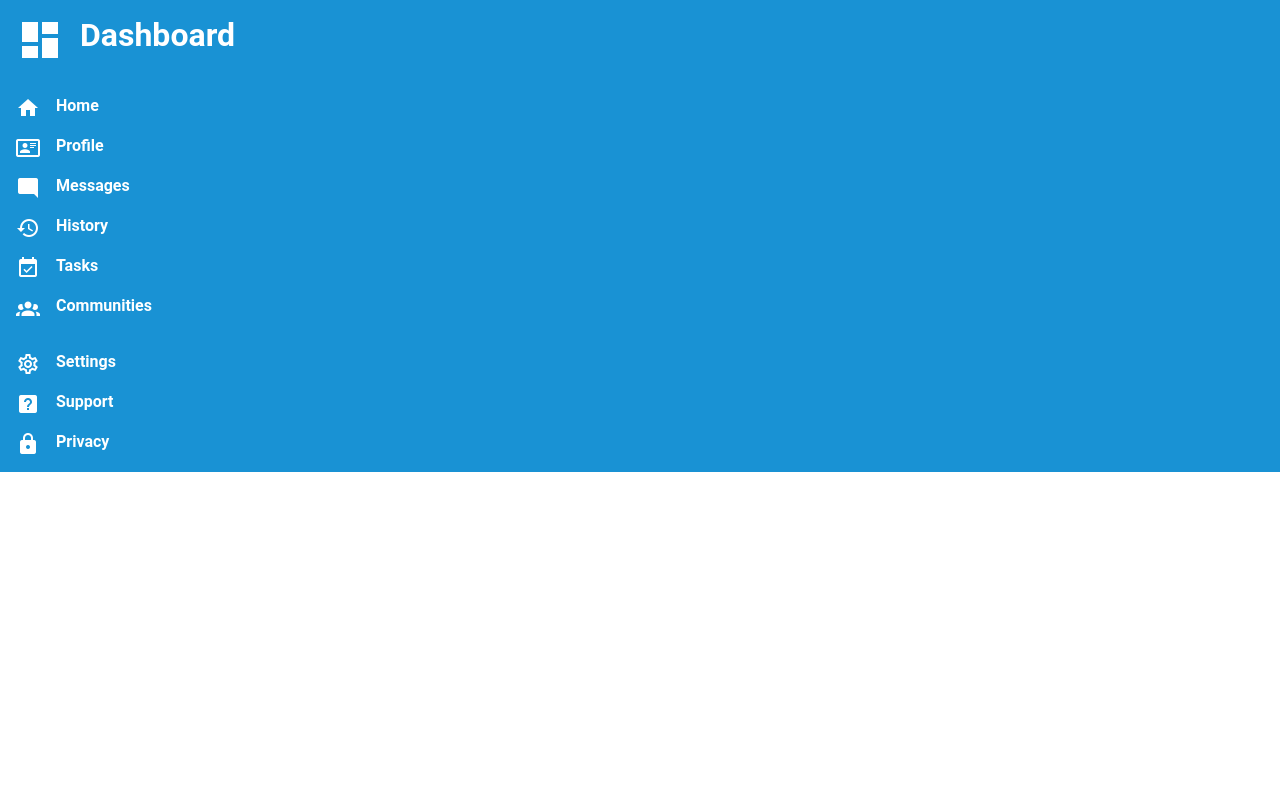
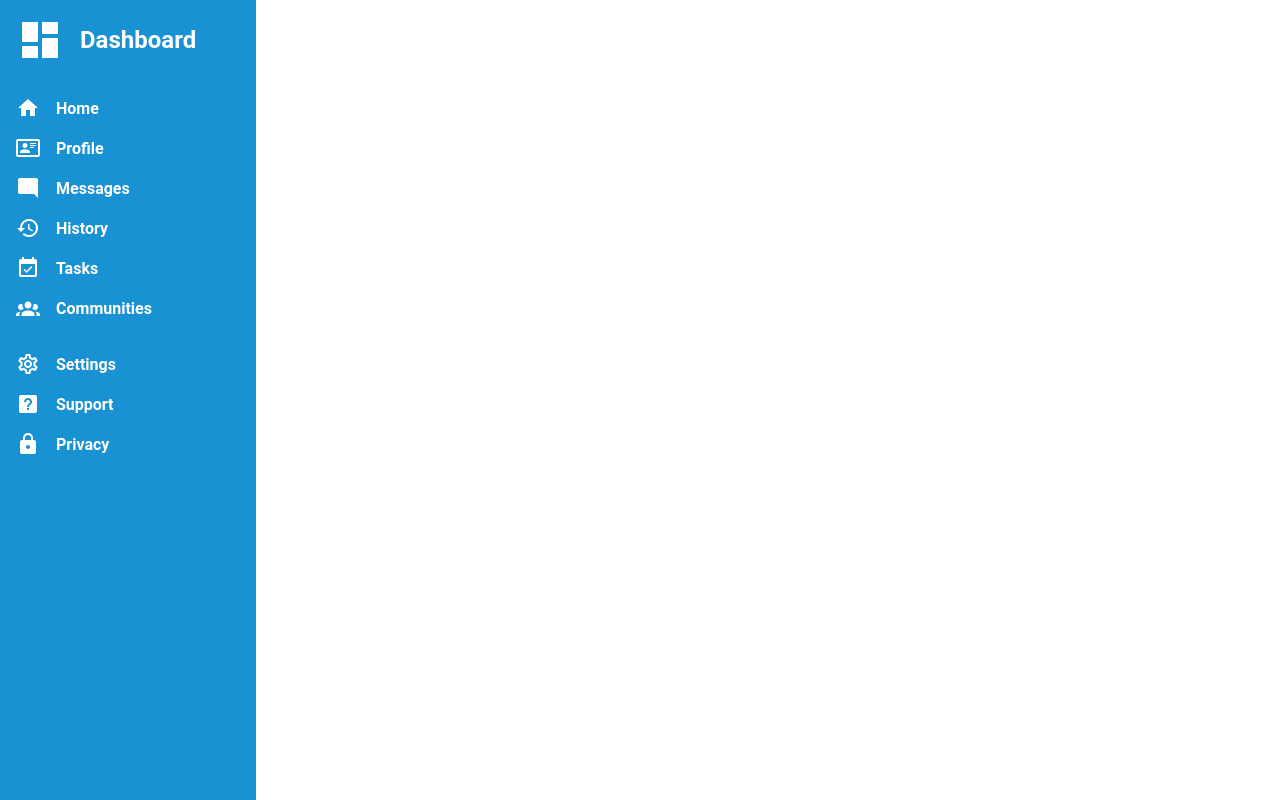
Before and after one commit to th3grimreaper/admin-dashboard, a plain HTML site: page index.html in a window 1280 px wide. Drawn offline with Linux system fonts and the light colour scheme.

Commit message:
modify index.html and modify sidebar styling

```diff
--- a/index.html
+++ b/index.html
@@ -10,6 +10,7 @@
 </head>
 
 <body>
+  <main class="main-container">
     <aside class="sidebar">
       <div class="sidebar-child">
         <div class="sidebar-grandchild">
@@ -58,6 +59,8 @@
         </div>
       </div>
     </aside>
+    <header class="header"></header>
+  </main>
 </body>
 
 </html>
--- a/styles/style.css
+++ b/styles/style.css
@@ -13,8 +13,13 @@ body {
   font-family: 'Roboto', sans-serif;
 }
 
+.main-container {
+  display: grid;
+  grid-template-columns: 1fr;
+}
+
 .large-icon-text {
-  font-size: 2rem;
+  font-size: 1.5rem;
 }
 
 .sidebar {
@@ -22,13 +27,18 @@ body {
   color: var(--sidebar-textcol);
   font-weight: 700;
   padding: 1em;
-  display: grid;
+  display: flex;
   gap: 2em;
-  grid-template-rows: repeat(auto-fill, minmax(min-content, 1fr));
+  flex-direction: column;
+}
+
+.sidebar-child {
+  align-self: stretch;
 }
 
 .sidebar-grandchild {
   display: flex;
+  align-items: center;
   gap: 1em;
 }
 
@@ -37,4 +47,12 @@ body {
 }
 
 @media (min-width: 1000px) {
+  .main-container {
+    grid-template-columns: 1fr 3fr 1fr;
+  }
+
+  .sidebar {
+    grid-column: 1 / 2;
+    height: 100vh;
+  }
 }
```
Lines whose indentation alone changed are shown as unchanged.
